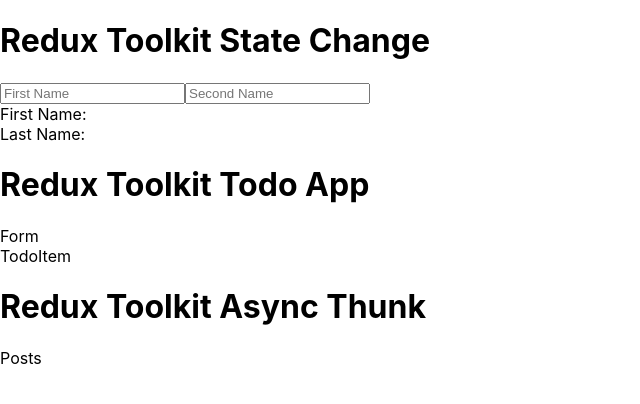
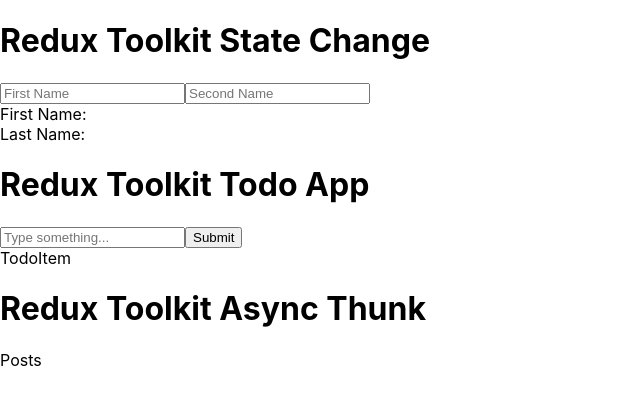
Before and after one commit to VladimirRM/Redux-toolkit-get-js, a React (Create React App) app: page / in a window 1280 px wide. Shown: the top 404 px of the page, without its empty margins (0-640 px from the left). Built offline with nearby package versions, Linux system fonts and the light colour scheme.

Commit message:
add new code form

```diff
--- a/src/components/Form.js
+++ b/src/components/Form.js
@@ -1,7 +1,21 @@
-import React from "react";
+import React from 'react'
 
 const Form = () => {
-  return <div>Form</div>;
-};
+    return (
+        <form className='w-full flex' onSubmit={(e) => e.preventDefault()}>
+            <input
+                type='text'
+                placeholder='Type something...'
+                className='w-full p-1 focus:outline-none focus:border-lime-500 focus: border-2 placeholder:text-sm'
+            />
+            <button
+                type='submit'
+                className='shrink-0 bg-lime-300  hover:bg-lime-400 transition-all px-3 text-sm'
+            >
+                Submit
+            </button>
+        </form>
+    )
+}
 
-export default Form;
+export default Form
--- a/src/features/Todo/todoSlice.js
+++ b/src/features/Todo/todoSlice.js
@@ -11,7 +11,9 @@ export const todoSlice = createSlice({
   name:'todos',
   initialState,
   reducers:{
-      addTodo:(state,action)=>{},
+      addTodo:(state,action)=>{
+        state.todos.push(action.payload)
+      },
   }
 })
 export const {addTodo } = todoSlice.actions
```
